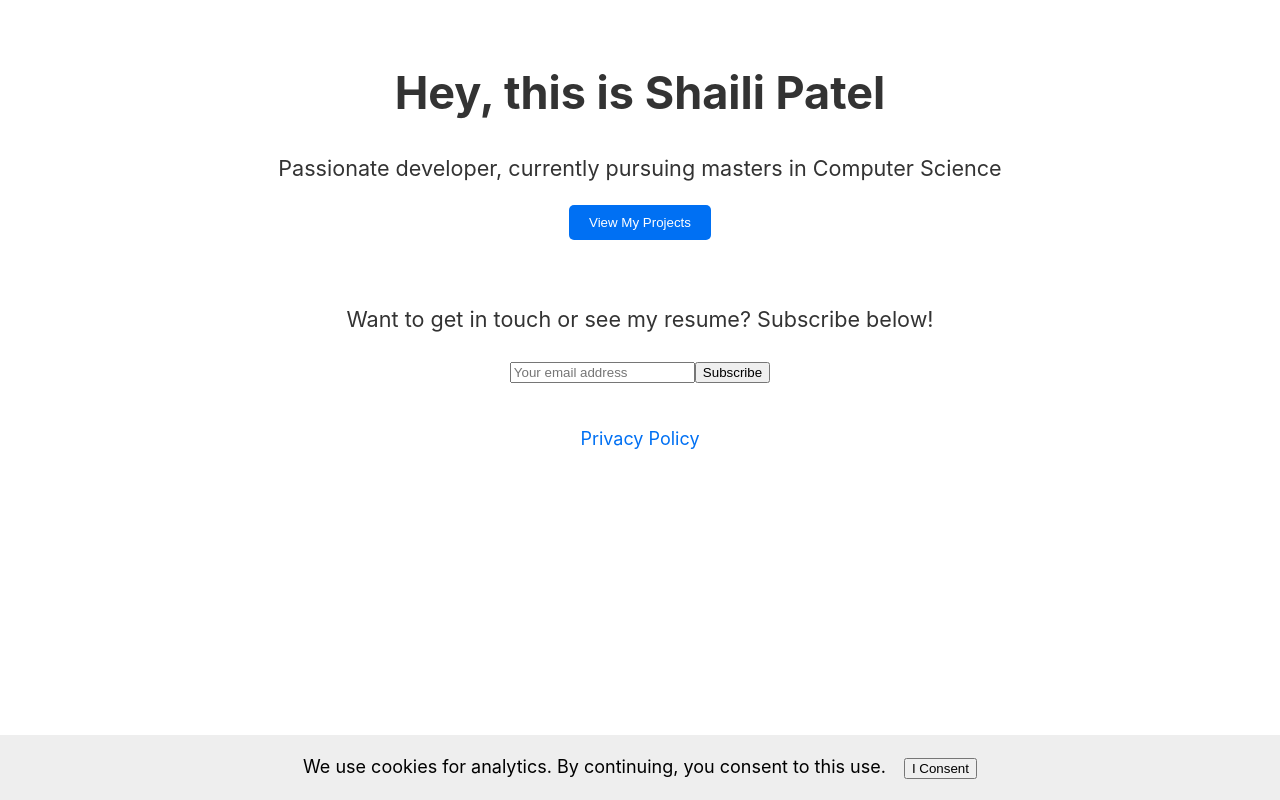
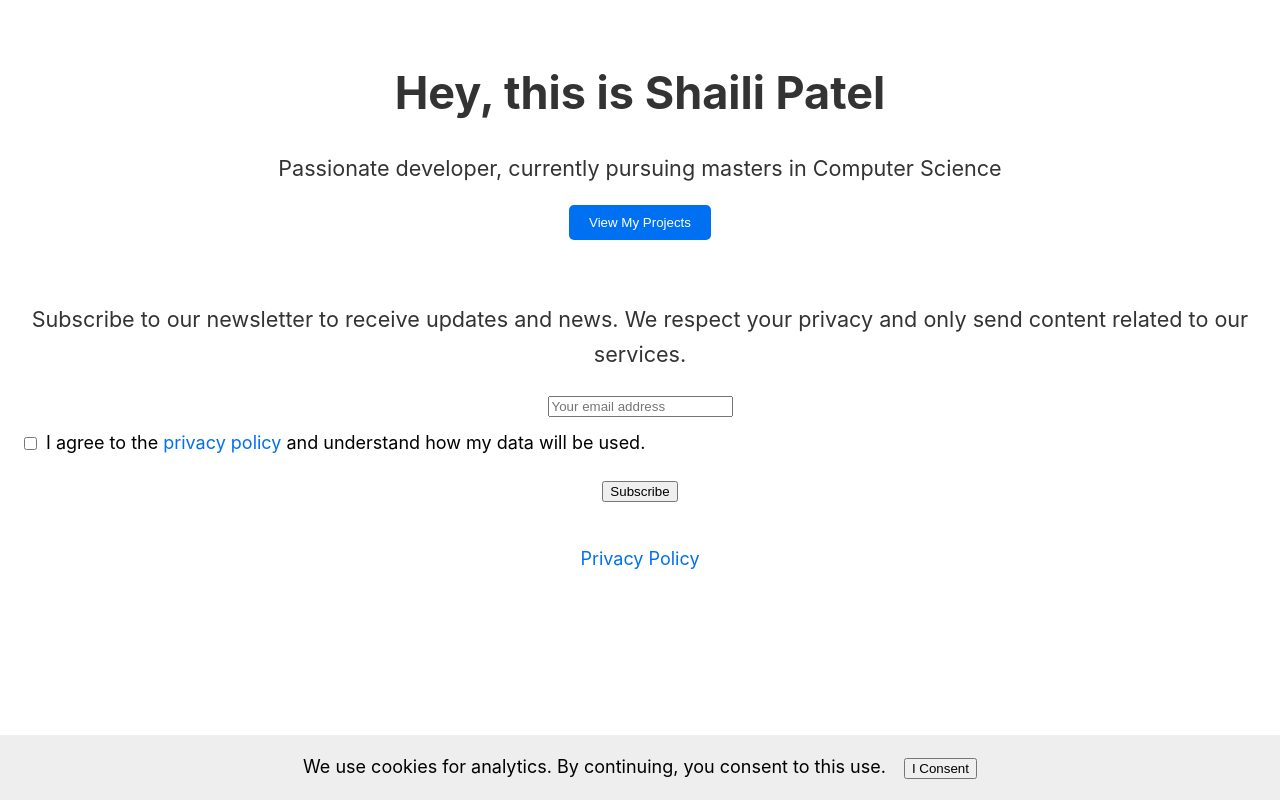
Before and after one commit to shailipatell/IS601-final-project-shailipatel, a Next.js app: page / in a window 1280 px wide. Built offline with nearby package versions, Linux system fonts and the light colour scheme; no server answers.

Commit message:
added changes

```diff
--- a/pages/index.js
+++ b/pages/index.js
@@ -8,6 +8,7 @@ export default function Home() {
   const [message, setMessage] = useState('');
   const [hasUserGivenConsent, setHasUserGivenConsent] = useState(false);
   const [ga4Loaded, setGa4Loaded] = useState(false);
+  const [isSubscribed, setIsSubscribed] = useState(false);
 
   useEffect(() => {
     // Load the user's consent from local storage.
@@ -68,7 +69,29 @@ export default function Home() {
     }
 
     setEmail('');
+    setIsSubscribed(true);
     setMessage('Success! 🎉 You are now subscribed.');
+  };
+
+  const unsubscribe = async (e) => {
+    e.preventDefault();
+
+    const response = await fetch('/api/unsubscribe', {
+      body: JSON.stringify({ email }),
+      headers: { 'Content-Type': 'application/json' },
+      method: 'POST',
+    });
+
+    const { error } = await response.json();
+
+    if (error) {
+      setMessage(`Oops! ${error}`);
+      return;
+    }
+
+    setEmail('');
+    setIsSubscribed(false);
+    setMessage('You have successfully unsubscribed.');
   };
 
   return (
@@ -94,21 +117,35 @@ export default function Home() {
       </section>
 
       <section className={styles.section}>
-        <p>Want to get in touch or see my resume? Subscribe below!</p>
+        <p>Subscribe to our newsletter to receive updates and news. We respect your privacy and only send content related to our services.</p>
+
+        {!isSubscribed ? (
           <form onSubmit={subscribe}>
             <input
               type="email"
               value={email}
               onChange={e => setEmail(e.target.value)}
               placeholder="Your email address"
+              required
             />
+            <div className={styles.checkboxContainer}>
+              <input type="checkbox" required />
+              <label>
+                I agree to the <Link href="/privacy">privacy policy</Link> and understand how my data will be used.
+              </label>
+            </div>
             <button type="submit">Subscribe</button>
           </form>
+        ) : (
+          <form onSubmit={unsubscribe}>
+            <button type="submit">Unsubscribe</button>
+          </form>
+        )}
+
         {message && <p>{message}</p>}
       </section>
 
       <footer className={styles.footer}>
-  {/* Link to the privacy policy */}
         <Link href="/privacy">Privacy Policy</Link>
       </footer>
 
--- a/styles/Home.module.css
+++ b/styles/Home.module.css
@@ -52,3 +52,14 @@
 .consentBanner button {
   margin-left: 1rem;
 }
+
+.checkboxContainer {
+  display: flex;
+  align-items: center;
+  margin-top: 0.5rem;
+  margin-bottom: 1rem;
+}
+
+.checkboxContainer input[type="checkbox"] {
+  margin-right: 0.5rem;
+}
```
Lines whose indentation alone changed are shown as unchanged.
